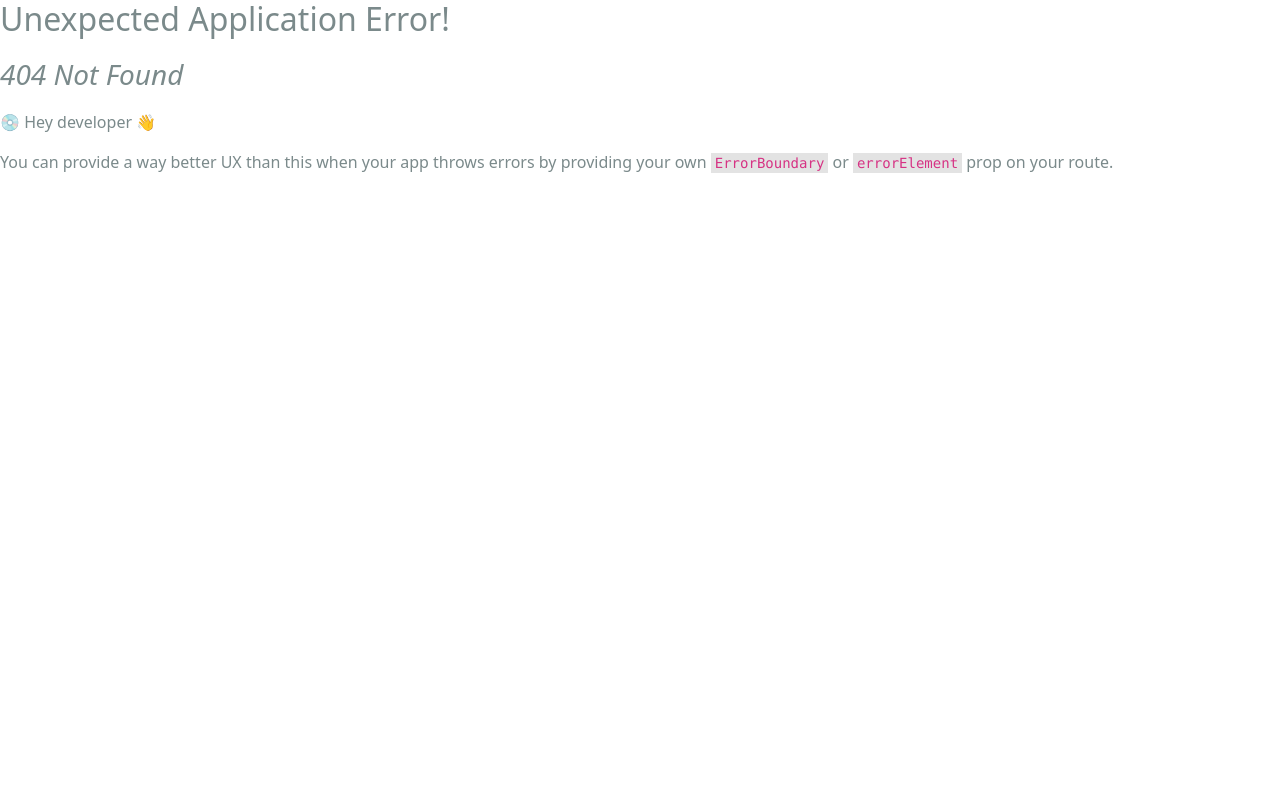
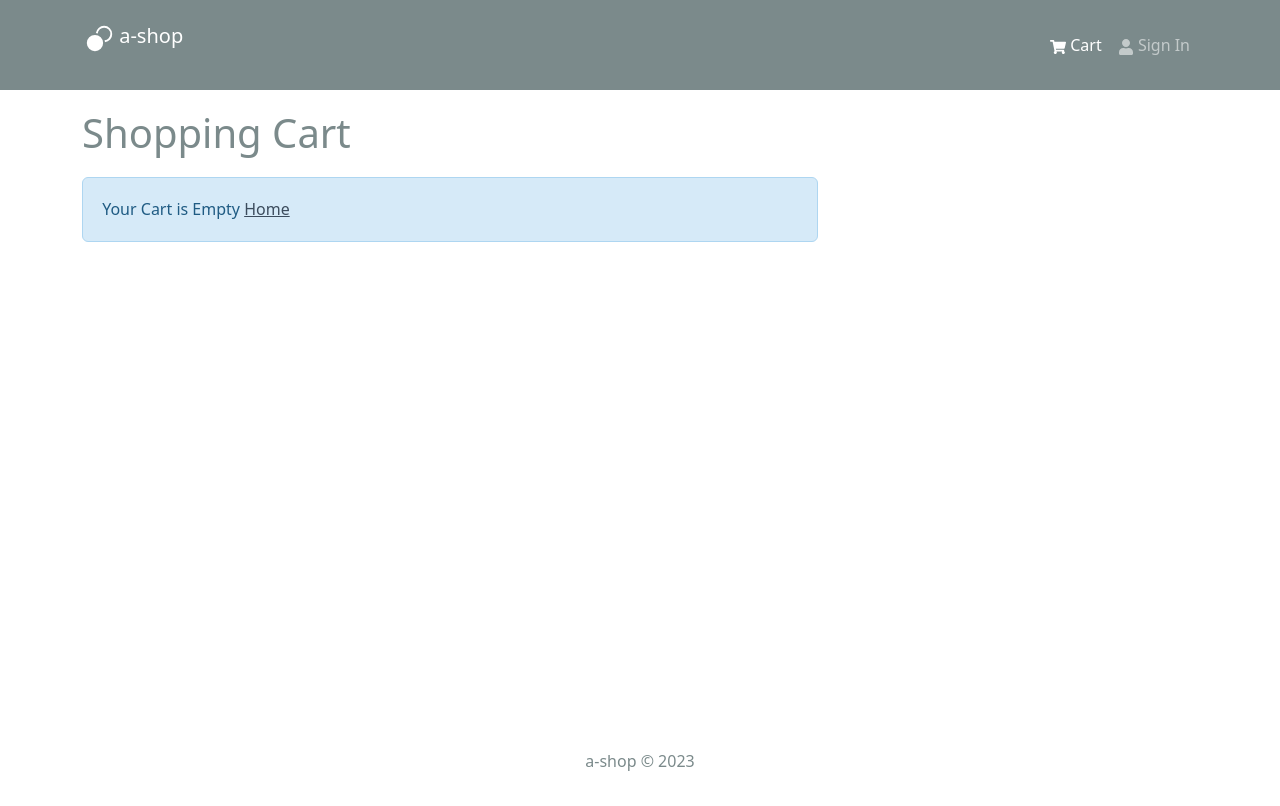
Before and after one commit to arnoldomondi7/a-shop, a React (Create React App) app in the folder frontend/: page /cart in a window 1280 px wide. Before the commit this address had no page. Built offline with nearby package versions, Linux system fonts and the light colour scheme.

Commit message:
working on the shoping cart functionality

```diff
--- a/frontend/src/index.js
+++ b/frontend/src/index.js
@@ -9,8 +9,11 @@ import {
 import { Provider } from "react-redux"
 import store from "./redux/store"
 import App from "./App"
+//pages
 import HomePage from "./pages/HomePage"
 import ProductPage from "./pages/ProductPage"
+import CartPage from "./pages/CartPage"
+//styles
 import "./assets/styles/bootstrap.custom.css"
 import "./assets/styles/index.css"
 
@@ -26,6 +29,7 @@ const router = createBrowserRouter(
       {/* index prevent showing many pages */}
       <Route index={true} path='/' element={<HomePage />} />
       <Route path='/product/:id' element={<ProductPage />} />
+      <Route path='/cart' element={<CartPage />} />
     </Route>
   )
 )
--- /dev/null
+++ b/frontend/src/pages/CartPage.jsx
@@ -0,0 +1,36 @@
+import React from "react"
+import { Link, useNavigate } from "react-router-dom"
+import { useDispatch, useSelector } from "react-redux"
+import { Row, Col, ListGroup, Image, Form, Button, Card } from "react-bootstrap"
+import { FaTrash } from "react-icons/fa"
+import MessagesComp from "../components/MessagesComp"
+
+const CartPage = () => {
+  //initialise the navigate.
+  const navigate = useNavigate()
+  //initilase the dispatch.
+  const dispatch = useDispatch()
+
+  //get the cart from the redux store.
+  const { cartItems } = useSelector(state => {
+    return state.cart
+  })
+
+  return (
+    <Row>
+      <Col md={8}>
+        <h1 style={{ marginBottom: "20px" }}> Shopping Cart</h1>
+        {/* logic for what to do if the cart is empty. */}
+        {cartItems.length === 0 ? (
+          <MessagesComp>
+            Your Cart is Empty <Link to='/'>Home</Link>
+          </MessagesComp>
+        ) : (
+          <ListGroup variant='flush'></ListGroup>
+        )}
+      </Col>
+    </Row>
+  )
+}
+
+export default CartPage
```
